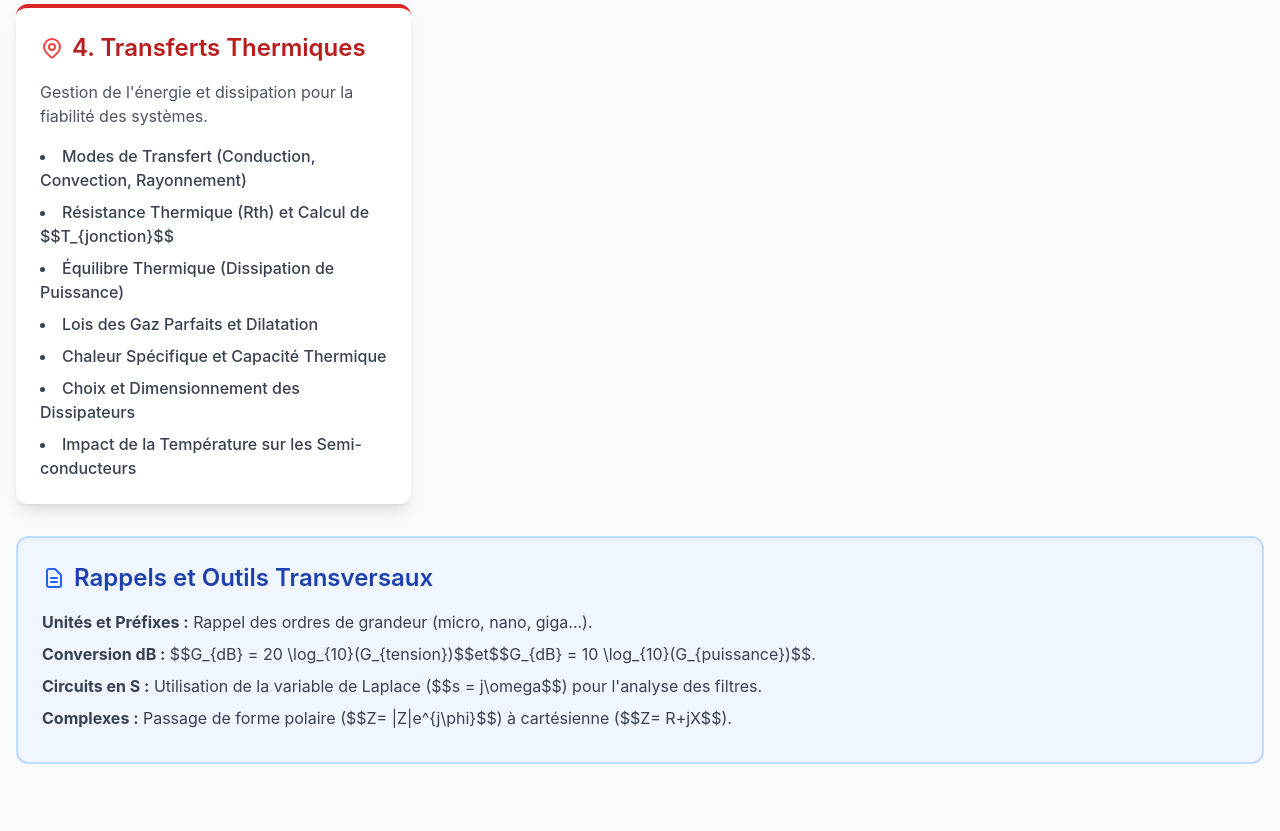
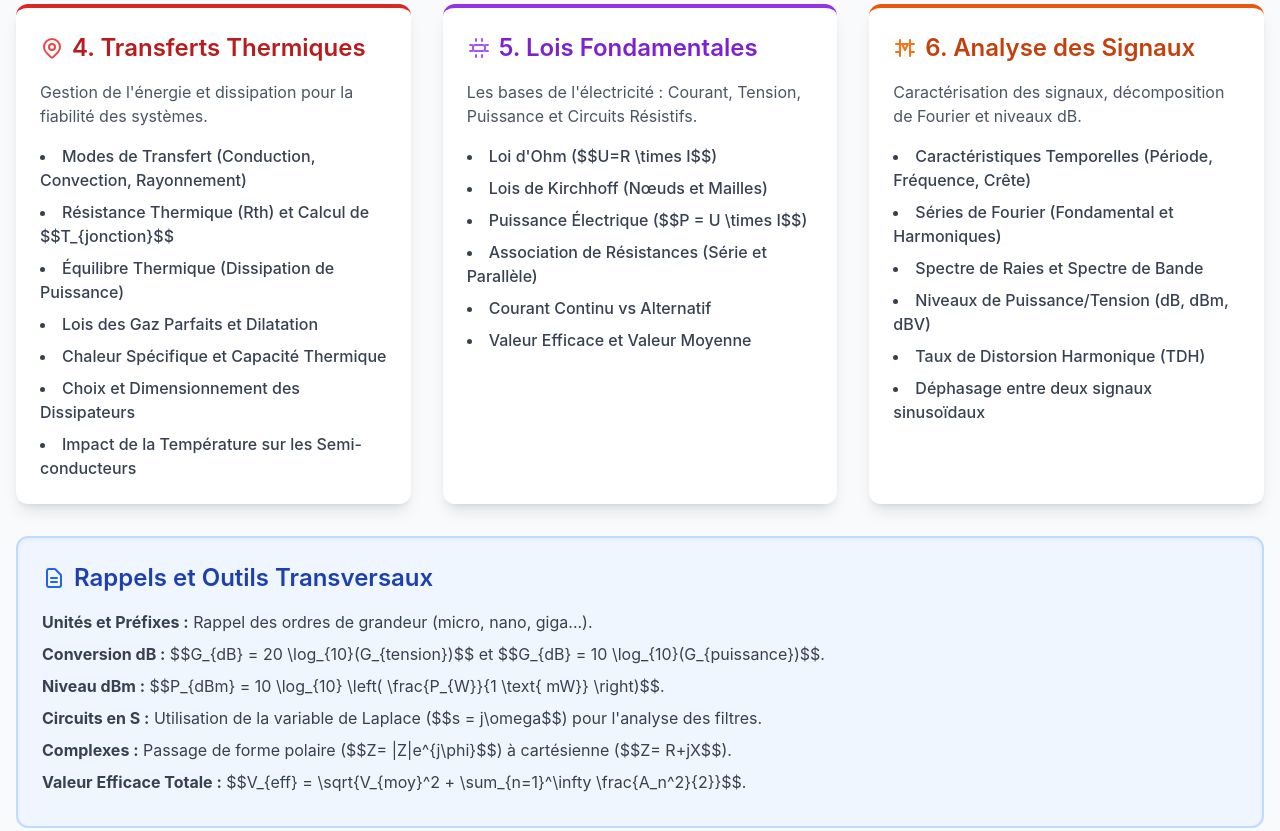
Before and after one commit to JusteUnMecGach4a/Physique, a plain HTML site: page index.html in a window 1280 px wide. Shown: the part 852-1683 px from the top of the page. Drawn offline with nearby package versions, Linux system fonts and the light colour scheme.

Commit message:
Revise navigation and add new content sections
Updated the navigation links and added new sections for 'Lois Fondamentales' and 'Analyse Temporelle et Fréquentielle'. Adjusted the layout for the tools and formulas section.

```diff
--- a/index.html
+++ b/index.html
@@ -29,8 +29,8 @@
             <nav class="hidden md:flex space-x-6 text-sm font-medium">
                 <a href="#electro" class="hover:text-blue-600 transition duration-150">Électrocinétique</a>
                 <a href="#propagation" class="hover:text-blue-600 transition duration-150">Ondes & Propagation</a>
-                <a href="#optique" class="hover:text-blue-600 transition duration-150">Optique</a>
-                <a href="#thermique" class="hover:text-blue-600 transition duration-150">Thermique</a>
+                <a href="#signaux" class="hover:text-blue-600 transition duration-150">Signaux & Analyse</a>
+                <a href="#lois" class="hover:text-blue-600 transition duration-150">Lois Fondamentales</a>
             </nav>
             <div class="md:hidden">
                 <!-- Simple Menu Icon for Mobile -->
@@ -127,17 +127,53 @@
                 </ul>
             </section>
 
-            <!-- Carte pour les outils et formules -->
-            <section class="bg-blue-50 p-6 rounded-xl shadow-inner col-span-full border-2 border-blue-200">
+            <!-- Module 5: Lois Fondamentales & Résistances -->
+            <section id="lois" class="bg-white p-6 rounded-xl shadow-lg hover:shadow-2xl transition duration-300 transform hover:-translate-y-1 border-t-4 border-purple-600">
+                <h3 class="text-2xl font-semibold mb-4 text-purple-700 flex items-center">
+                    <svg xmlns="http://www.w3.org/2000/svg" class="h-6 w-6 mr-2 text-purple-500" fill="none" viewBox="0 0 24 24" stroke="currentColor"><path stroke-linecap="round" stroke-linejoin="round" stroke-width="2" d="M9 3v2m6-2v2M9 19v2m6-2v2M5 9H3m2 6H3m18-6h-2m2 6h-2M8 9h8a2 2 0 012 2v2a2 2 0 01-2 2H8a2 2 0 01-2-2v-2a2 2 0 012-2z" /></svg>
+                    5. Lois Fondamentales
+                </h3>
+                <p class="text-gray-600 mb-4">Les bases de l'électricité : Courant, Tension, Puissance et Circuits Résistifs.</p>
+                <ul class="list-disc list-inside space-y-2 text-gray-700">
+                    <li class="font-medium">Loi d'Ohm ($$U=R \times I$$)</li>
+                    <li class="font-medium">Lois de Kirchhoff (Nœuds et Mailles)</li>
+                    <li class="font-medium">Puissance Électrique ($$P = U \times I$$)</li>
+                    <li class="font-medium">Association de Résistances (Série et Parallèle)</li>
+                    <li class="font-medium">Courant Continu vs Alternatif</li>
+                    <li class="font-medium">Valeur Efficace et Valeur Moyenne</li>
+                </ul>
+            </section>
+
+            <!-- Module 6: Analyse Temporelle et Fréquentielle -->
+            <section id="signaux" class="bg-white p-6 rounded-xl shadow-lg hover:shadow-2xl transition duration-300 transform hover:-translate-y-1 border-t-4 border-orange-600">
+                <h3 class="text-2xl font-semibold mb-4 text-orange-700 flex items-center">
+                    <svg xmlns="http://www.w3.org/2000/svg" class="h-6 w-6 mr-2 text-orange-500" fill="none" viewBox="0 0 24 24" stroke="currentColor"><path stroke-linecap="round" stroke-linejoin="round" stroke-width="2" d="M7 4v16M17 4v16M3 8h4m10 0h4M3 16h4m10 0h4M9 8h6l-3 6z" /></svg>
+                    6. Analyse des Signaux
+                </h3>
+                <p class="text-gray-600 mb-4">Caractérisation des signaux, décomposition de Fourier et niveaux dB.</p>
+                <ul class="list-disc list-inside space-y-2 text-gray-700">
+                    <li class="font-medium">Caractéristiques Temporelles (Période, Fréquence, Crête)</li>
+                    <li class="font-medium">Séries de Fourier (Fondamental et Harmoniques)</li>
+                    <li class="font-medium">Spectre de Raies et Spectre de Bande</li>
+                    <li class="font-medium">Niveaux de Puissance/Tension (dB, dBm, dBV)</li>
+                    <li class="font-medium">Taux de Distorsion Harmonique (TDH)</li>
+                    <li class="font-medium">Déphasage entre deux signaux sinusoïdaux</li>
+                </ul>
+            </section>
+
+            <!-- Carte pour les outils et formules (mis à jour pour être col-span-2 sur grand écran) -->
+            <section class="bg-blue-50 p-6 rounded-xl shadow-inner lg:col-span-3 border-2 border-blue-200">
                 <h3 class="text-2xl font-semibold mb-4 text-blue-800 flex items-center">
                     <svg xmlns="http://www.w3.org/2000/svg" class="h-6 w-6 mr-2 text-blue-600" fill="none" viewBox="0 0 24 24" stroke="currentColor"><path stroke-linecap="round" stroke-linejoin="round" stroke-width="2" d="M9 12h6m-6 4h6m2 5H7a2 2 0 01-2-2V5a2 2 0 012-2h5.586a1 1 0 01.707.293l5.414 5.414a1 1 0 01.293.707V19a2 2 0 01-2 2z" /></svg>
                     Rappels et Outils Transversaux
                 </h3>
                 <div class="text-gray-700">
                     <p class="mb-2"><strong>Unités et Préfixes :</strong> Rappel des ordres de grandeur (micro, nano, giga...).</p>
-                    <p class="mb-2"><strong>Conversion dB :</strong> $$G_{dB} = 20 \log_{10}(G_{tension})$$et$$G_{dB} = 10 \log_{10}(G_{puissance})$$.</p>
+                    <p class="mb-2"><strong>Conversion dB :</strong> $$G_{dB} = 20 \log_{10}(G_{tension})$$ et $$G_{dB} = 10 \log_{10}(G_{puissance})$$.</p>
+                    <p class="mb-2"><strong>Niveau dBm :</strong> $$P_{dBm} = 10 \log_{10} \left( \frac{P_{W}}{1 \text{ mW}} \right)$$.</p>
                     <p class="mb-2"><strong>Circuits en S :</strong> Utilisation de la variable de Laplace ($$s = j\omega$$) pour l'analyse des filtres.</p>
                     <p class="mb-2"><strong>Complexes :</strong> Passage de forme polaire ($$Z= |Z|e^{j\phi}$$) à cartésienne ($$Z= R+jX$$).</p>
+                    <p class="mb-2"><strong>Valeur Efficace Totale :</strong> $$V_{eff} = \sqrt{V_{moy}^2 + \sum_{n=1}^\infty \frac{A_n^2}{2}}$$.</p>
                 </div>
             </section>
         </div>
```
